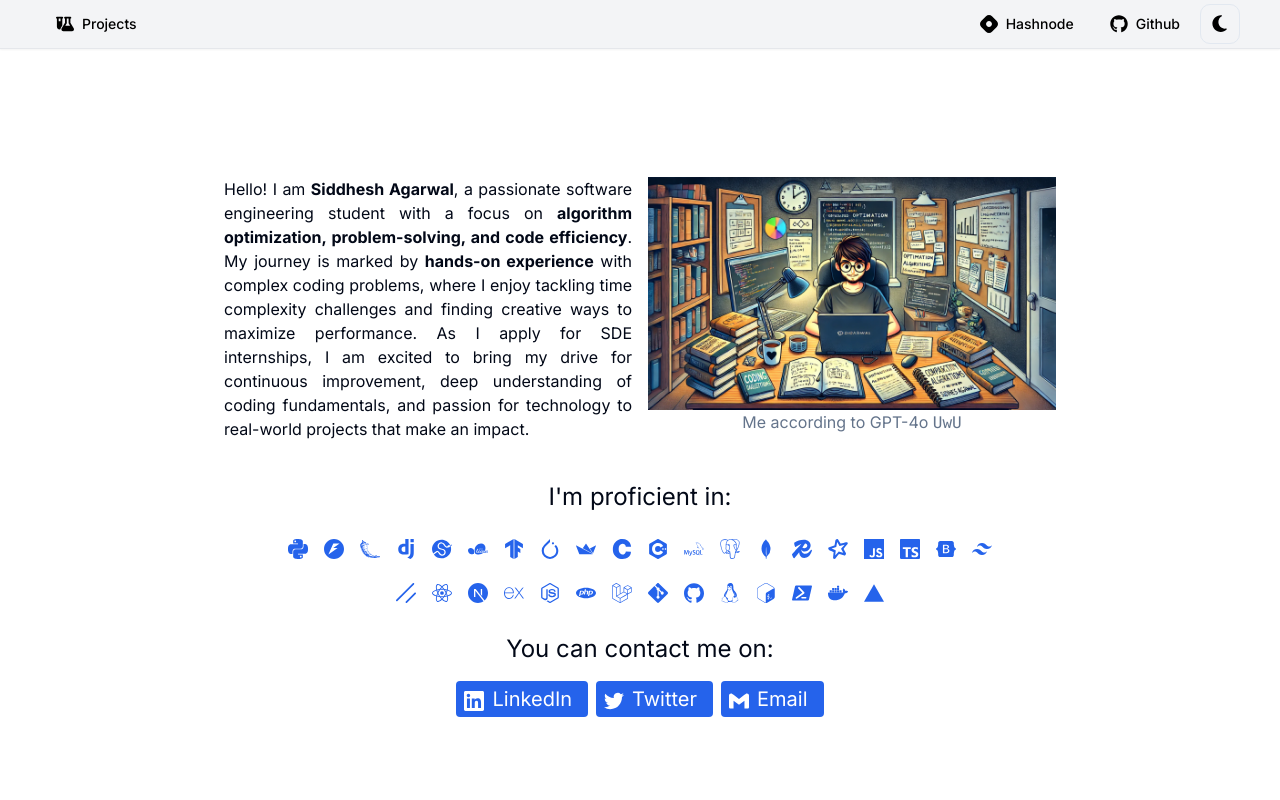
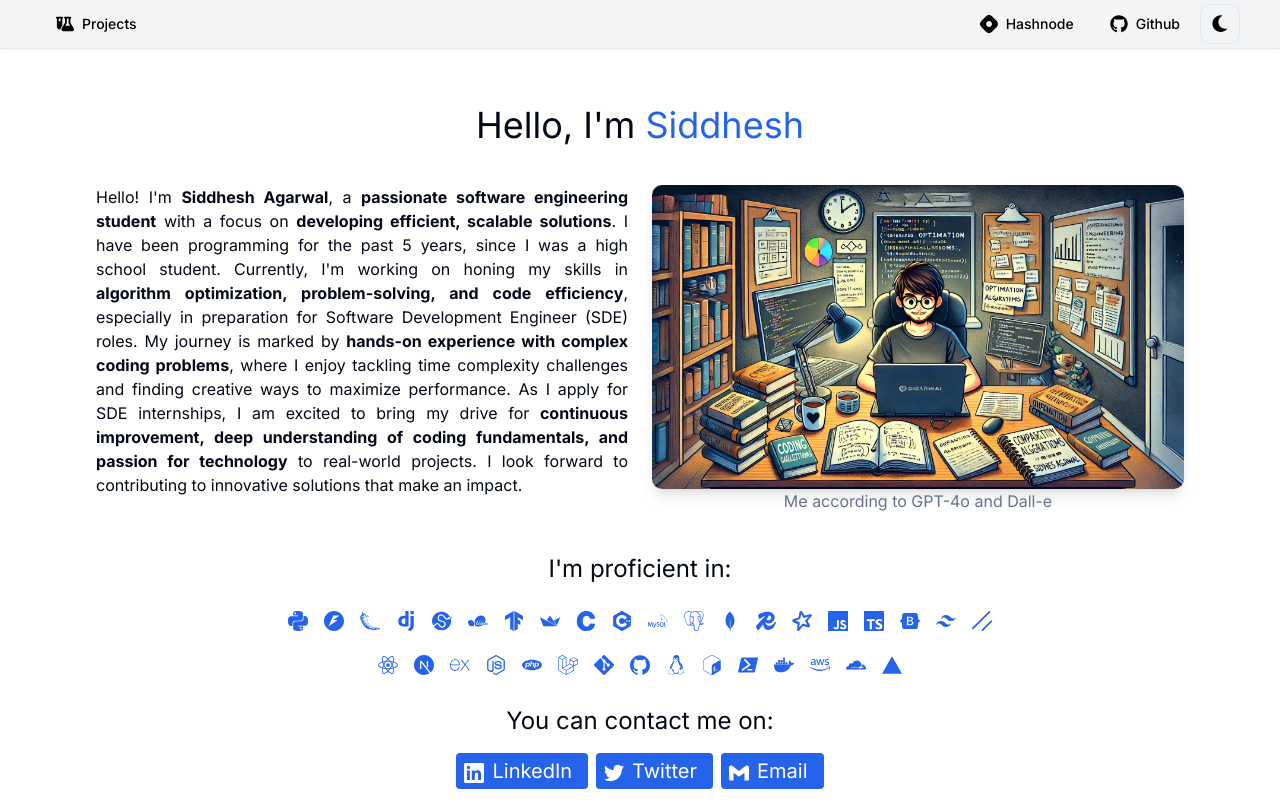
Before and after one commit to Siddhesh-Agarwal/Siddhesh-Agarwal.github.io, a Next.js app: page / in a window 1280 px wide. Shown: the top 800 px of the page. Built offline with nearby package versions, Linux system fonts and the light colour scheme.

Commit message:
small updated

```diff
--- a/components/Intro.tsx
+++ b/components/Intro.tsx
@@ -1,10 +1,13 @@
 import {
     SiApachespark,
+    SiAmazonaws,
     SiBootstrap,
     SiC,
+    SiCloudflare,
     SiCplusplus,
     SiDjango,
     SiDocker,
+    SiExpress,
     SiFastapi,
     SiFlask,
     SiGit,
@@ -18,11 +21,12 @@ import {
     SiMongodb,
     SiMysql,
     SiNextdotjs,
+    SiNodedotjs,
     SiPhp,
     SiPostgresql,
     SiPowershell,
     SiPython,
-    SiPytorch,
+    SiReact,
     SiRedis,
     SiScikitlearn,
     SiScipy,
@@ -33,17 +37,14 @@ import {
     SiTwitter,
     SiTypescript,
     SiVercel,
-    SiExpress,
-    SiNodedotjs,
-    SiReact,
 } from "react-icons/si";
-import Typewriter from "typewriter-effect";
 import Link from "next/link";
 import { motion } from "framer-motion";
 import { SocialLink } from "@/types/SocialLink";
 import { ToolLink } from "@/types/ToolLink";
 import Image from "next/image";
 import profilePic from "@/public/me-according-to-chatgpt.webp"
+import { textSize } from "@/lib/utils";
 
 const links: ToolLink[] = [
     { name: "Python", icon: SiPython },
@@ -53,7 +54,6 @@ const links: ToolLink[] = [
     { name: "SciPy", icon: SiScipy },
     { name: "Scikit Learn", icon: SiScikitlearn },
     { name: "TensorFlow", icon: SiTensorflow },
-    { name: "PyTorch", icon: SiPytorch },
     { name: "Streamlit", icon: SiStreamlit },
     { name: "C", icon: SiC },
     { name: "C++", icon: SiCplusplus },
@@ -79,6 +79,8 @@ const links: ToolLink[] = [
     { name: "GNU Bash", icon: SiGnubash },
     { name: "Powershell", icon: SiPowershell },
     { name: "Docker", icon: SiDocker },
+    { name: "AWS", icon: SiAmazonaws },
+    { name: "Cloudflare", icon: SiCloudflare },
     { name: "Vercel", icon: SiVercel },
 ];
 
@@ -100,124 +102,29 @@ const socialLinks: SocialLink[] = [
     },
 ]
 
-function SocialLinks() {
-    return (
-        <div className="row-auto">
-            <div className="col-span-12 flex flex-wrap justify-center">
-                {
-                    socialLinks.map((link, index) => {
-                        return (
-                            <Link
-                                href={link.link}
-                                key={index}
-                                rel="noreferrer noopener" target="_blank"
-                                passHref
-                            >
-                                <motion.div
-                                    className="m-1 bg-blue-600 dark:bg-blue-500 rounded px-2 py-1 text-white text-md md:text-lg lg:text-xl w-fit cursor-pointer"
-                                    whileHover={{ scale: 1.1 }}
-                                    whileTap={{ scale: 0.9 }}
-                                >
-                                    <link.icon className="inline-block" />
-                                    <p className="inline-block mx-2">
-                                        {link.name}
-                                    </p>
-                                </motion.div>
-                            </Link>
-                        )
-                    })
-                }
-            </div>
-        </div>
-    )
-}
-
-
-function Tools() {
-    return (
-        <div className="inline-flex justify-center w-full md:max-w-xl lg:max-w-3xl flex-wrap px-4">
-            {
-                links.map(
-                    (link: ToolLink, index: number) => {
-                        return (
-                            <motion.div
-                                className="m-2 text-blue-600 dark:text-blue-500 font-semibold inline-block text-md md:text-lg lg:text-xl w-fit cursor-pointer"
-                                whileHover={{ scale: 1.25 }}
-                                whileTap={{ scale: 0.8 }}
-                                key={index}
-                                title={link.name}
-                            >
-                                <link.icon className="inline-block" />
-                            </motion.div>
-                        )
-                    }
-                )
-            }
-        </div>
-    )
-}
-
-
-function Roles() {
-    const DELAY = 1500;
-    return (
-        <motion.span
-            initial={{ opacity: 0 }}
-            animate={{ opacity: DELAY / 1000 }}
-            transition={{ delay: DELAY / 1000 }}
-            className="text-blue-600 dark:text-blue-500 inline-flex text-center justify-center"
-        >
-            <Typewriter
-                onInit={
-                    (typewriter) => {
-                        typewriter
-                            .typeString("Full Stack Developer")
-                            .pauseFor(DELAY)
-                            .deleteAll()
-                            .pauseFor(DELAY / 4)
-                            .typeString("ML Engineer")
-                            .pauseFor(DELAY)
-                            .deleteAll()
-                            .pauseFor(DELAY / 4)
-                            .start()
-                    }
-                }
-                options={{
-                    autoStart: true,
-                    loop: true,
-                    delay: 20,
-                    deleteSpeed: 10,
-                    cursor: "_",
-                }}
-            />
-        </motion.span>
-    )
-}
-
 
 export const Intro: React.FC = () => {
     return (
-        <div className="container py-4 dark:text-white max-w-4xl">
-            {/* <div className="my-5">
-                <div className="col-12 text-center">
-                    <h1 className="text-4xl md:text-5xl lg:text-7xl font-normal">Hello, I&apos;m <span className="text-blue-600 dark:text-blue-500 font-bolder">Siddhesh</span></h1>
-                    <h2 className="text-3xl md:text-4xl lg:text-5xl font-sans">
-                        <Roles />
-                    </h2>
+        <div className="container py-4 dark:text-white max-w-6xl">
+            <div className="my-5">
+                <div className="text-center">
+                    <h1 className={`${textSize("4xl")} font-normal inline`}>
+                        Hello, I&apos;m{' '}<span className="text-blue-600 dark:text-blue-500 font-bolder">Siddhesh</span>
+                    </h1>
                 </div>
-            </div> */}
+            </div>
 
             {/* Divide into 2 parts */}
-            <div className="grid grid-cols-1 lg:grid-cols-2 gap-4">
+            <div className="grid grid-cols-1 lg:grid-cols-2 gap-6">
                 <div className="my-5">
                     <p className="text-justify">
-                        Hello! I am <b>Siddhesh Agarwal</b>, a passionate software engineering student with a focus on <b>algorithm optimization, problem-solving, and code efficiency</b>. My journey is marked by <b>hands-on experience</b> with complex coding problems, where I enjoy tackling time complexity challenges and finding creative ways to maximize performance. As I apply for SDE internships, I am excited to bring my drive for continuous improvement, deep understanding of coding fundamentals, and passion for technology to real-world projects that make an impact.
+                        Hello! I&apos;m <b>Siddhesh Agarwal</b>, a <b>passionate software engineering student</b> with a focus on <b>developing efficient, scalable solutions</b>. I have been programming for the past 5 years, since I was a high school student. Currently, I&apos;m working on honing my skills in <b>algorithm optimization, problem-solving, and code efficiency</b>, especially in preparation for Software Development Engineer (SDE) roles. My journey is marked by <b>hands-on experience with complex coding problems</b>, where I enjoy tackling time complexity challenges and finding creative ways to maximize performance. As I apply for SDE internships, I am excited to bring my drive for <b>continuous improvement, deep understanding of coding fundamentals, and passion for technology</b> to real-world projects. I look forward to contributing to innovative solutions that make an impact.
                     </p>
                 </div>
                 <div className="my-5">
-                    <Image src={profilePic} alt="Siddhesh Agarwal" className="w-full"/>
+                    <Image src={profilePic} alt="Siddhesh Agarwal" className="w-full h-auto rounded-md shadow-lg" />
                     <div className="text-center text-muted-foreground">
-                        Me according to GPT-4o <code className="font-mono">UwU</code>
+                        Me according to GPT-4o and Dall-e
                     </div>
                 </div>
             </div>
@@ -225,18 +132,62 @@ export const Intro: React.FC = () => {
             {/* List things proficient in  */}
             <div className="my-5">
                 <div className="text-center">
-                    <h3 className="text-lg md:text-xl lg:text-2xl mb-3">
+                    <h3 className={`${textSize("2xl")} mb-3`}>
                         I&apos;m proficient in:
                     </h3>
-                    <Tools />
+                    <div className="inline-flex justify-center w-full md:max-w-xl lg:max-w-3xl flex-wrap px-4">
+                        {
+                            links.map(
+                                (link: ToolLink, index: number) => {
+                                    return (
+                                        <motion.div
+                                            className={`m-2 text-blue-600 dark:text-blue-500 font-semibold inline-block ${textSize("xl")} w-fit cursor-pointer`}
+                                            whileHover={{ scale: 1.25 }}
+                                            whileTap={{ scale: 0.8 }}
+                                            key={index}
+                                            title={link.name}
+                                        >
+                                            <link.icon className="inline-block" />
+                                        </motion.div>
+                                    )
+                                }
+                            )
+                        }
+                    </div>
                 </div>
             </div>
 
             {/* Ways to contact me */}
             <div className="my-5">
-                <div className="col-12 text-center">
-                    <h3 className="text-lg md:text-xl lg:text-2xl mb-3">You can contact me on:</h3>
-                    <SocialLinks />
+                <div className="text-center">
+                    <h3 className={`${textSize("2xl")} mb-3`}>You can contact me on:</h3>
+                    <div className="row-auto">
+                        <div className="col-span-12 flex flex-wrap justify-center">
+                            {
+                                socialLinks.map((link, index) => {
+                                    return (
+                                        <Link
+                                            href={link.link}
+                                            key={index}
+                                            rel="noreferrer noopener" target="_blank"
+                                            passHref
+                                        >
+                                            <motion.div
+                                                className="m-1 bg-blue-600 dark:bg-blue-500 rounded px-2 py-1 text-white text-md md:text-lg lg:text-xl w-fit cursor-pointer"
+                                                whileHover={{ scale: 1.1 }}
+                                                whileTap={{ scale: 0.9 }}
+                                            >
+                                                <link.icon className="inline-block" />
+                                                <p className="inline-block mx-2">
+                                                    {link.name}
+                                                </p>
+                                            </motion.div>
+                                        </Link>
+                                    )
+                                })
+                            }
+                        </div>
+                    </div>
                 </div>
             </div>
         </div>
--- a/lib/utils.ts
+++ b/lib/utils.ts
@@ -4,3 +4,13 @@ import { twMerge } from "tailwind-merge"
 export function cn(...inputs: ClassValue[]) {
   return twMerge(clsx(inputs))
 }
+
+
+export function textSize(size: string) {
+  const sizes = ["xs", "sm", "md", "lg", "xl", "2xl", "3xl", "4xl", "5xl", "6xl", "7xl", "8xl", "9xl"]
+  const index = sizes.indexOf(size)
+  if( index === -1 ) {
+    throw "Invalid text size"
+  }
+  return `text-${size} md:text-${sizes[index + 1]} lg:text-${sizes[index + 2]}`
+}
--- a/package.json
+++ b/package.json
@@ -22,8 +22,7 @@
     "react-icons": "^5.0.1",
     "sharp": "^0.33.5",
     "tailwind-merge": "^2.3.0",
-    "tailwindcss-animate": "^1.0.7",
-    "typewriter-effect": "^2.21.0"
+    "tailwindcss-animate": "^1.0.7"
   },
   "devDependencies": {
     "@types/node": "^20",
```
Also changed, not shown: 1 other file (tests, documents, lock files or other folders).
